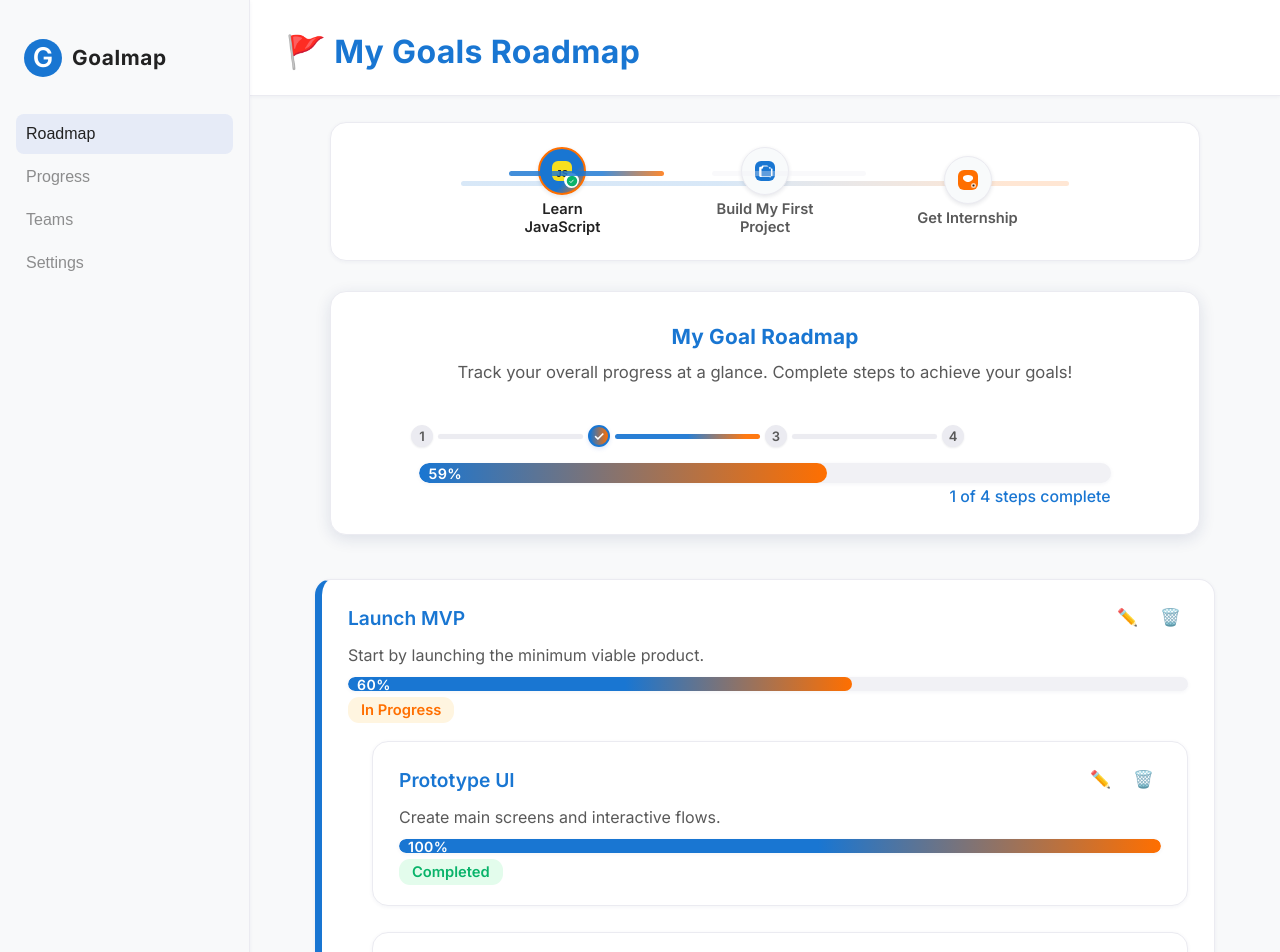
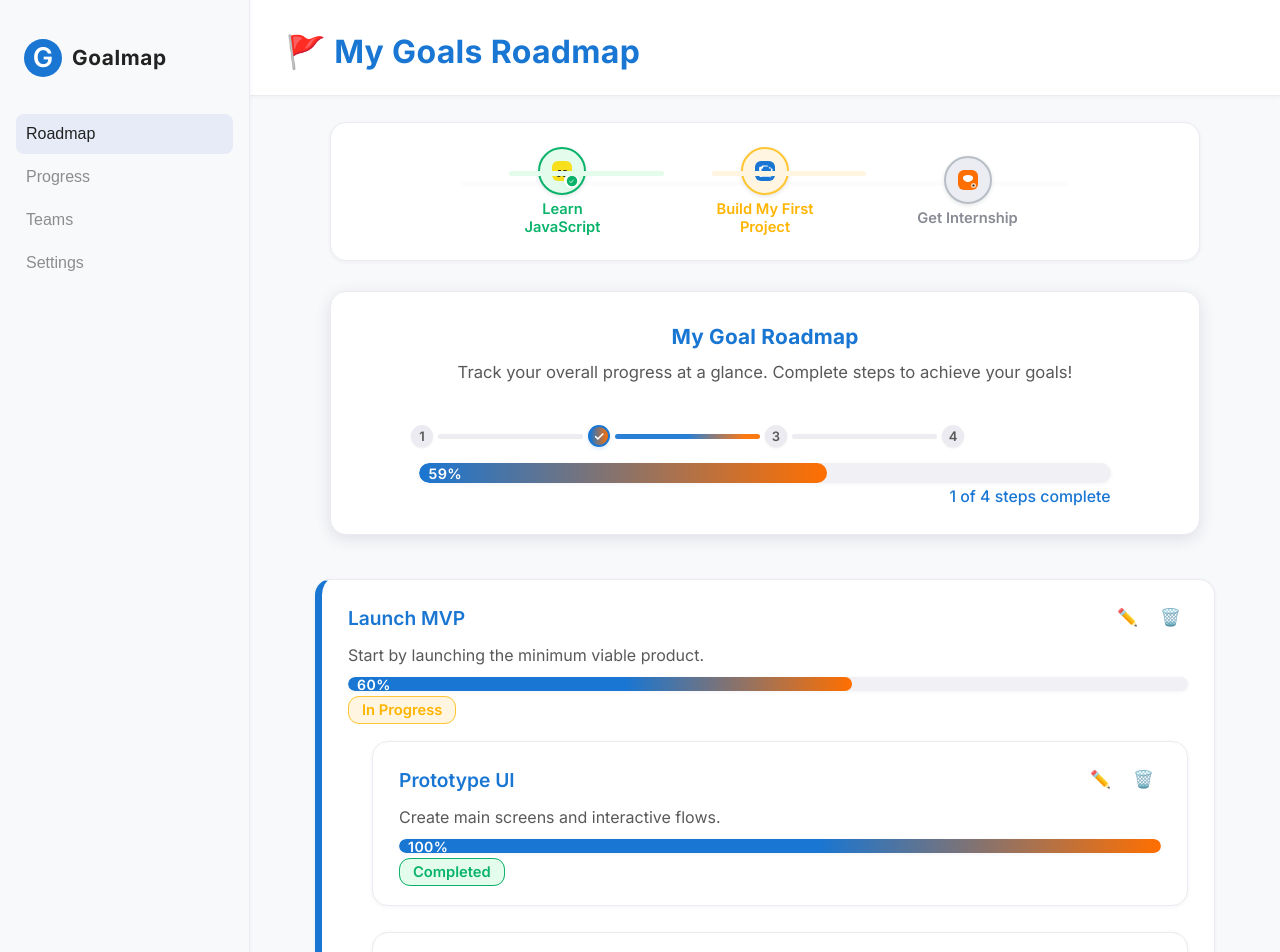
Before and after one commit to Workflow-Manager-admin/goalmap-navigator-111025-8d7507de, a React (Create React App) app in the folder frontend_react_app/: page / in a window 1280 px wide. Shown: the top 952 px of the page. Built offline with nearby package versions, Linux system fonts and the light colour scheme; the HTML template or start-up script is replaced by a standard one.

Commit message:
CheckPoint - cg1d525088

```diff
--- a/frontend_react_app/src/App.css
+++ b/frontend_react_app/src/App.css
@@ -345,10 +345,23 @@ body, html {
   font-weight: 600;
   background: #ececf3;
   color: #353651;
+  border: 1px solid #b8bec5;
 }
-.status-planned { background: #eaeffe; color: var(--primary);}
-.status-inprogress { background: #fff5e0; color: var(--accent); }
-.status-completed { background: #e3fcec; color: #09b36a;}
+.status-planned, .status-pending {
+  background: #ececf3;
+  color: #888b94;
+  border: 1px solid #b8bec5;
+}
+.status-inprogress, .status-in-progress {
+  background: #fff5e0;
+  color: #FFB400;
+  border: 1px solid #ffc632;
+}
+.status-completed {
+  background: #e3fcec;
+  color: #09b36a;
+  border: 1px solid #09b36a;
+}
 
 .goal-children {
   margin-left: 24px;
--- a/frontend_react_app/src/App.js
+++ b/frontend_react_app/src/App.js
@@ -1,6 +1,7 @@
 import React, { useState } from "react";
 import "./App.css";
-
+import MilestoneModal from "./MilestoneModal";
+import GoalModal from "./GoalModal";
 
 /** Milestone icons for demo (SVG inline, modern/minimal) */
 const milestoneIcons = {
@@ -32,7 +33,9 @@ const milestoneIcons = {
   ),
 };
 
-/** Milestone data for the progress bar demo */
+/** Milestone data for the progress bar demo.
+  * Now all statuses = "Completed", "In Progress", or "Pending"
+  */
 const demoMilestones = [
   {
     id: 1001,
@@ -53,11 +56,9 @@ const demoMilestones = [
     iconKey: "internship",
     title: "Get Internship",
     description: "Apply and interview for tech internships.",
-    status: "Planned",
+    status: "Pending",
   },
 ];
-
-import MilestoneModal from "./MilestoneModal";
 
 /**
  * The main application, includes dashboard and roadmap/milestone modal logic.
@@ -233,8 +234,51 @@ function MilestoneRoadmapBar({
   setHoveredMilestone,
   selectedMilestone,
   setSelectedMilestone,
-  onMilestoneClick, // New: callback for modal open
+  onMilestoneClick,
 }) {
+  // Helper: get color by status (lowercase)
+  function getMilestoneColors(status) {
+    // Returns: {bg, border, iconColor, textColor}
+    switch ((status || "").toLowerCase()) {
+      case "completed":
+        return {
+          bg: "#e3fcec",
+          border: "#09b36a",
+          iconBg: "#09b36a",
+          circleBg: "#09b36a",
+          text: "#09b36a",
+          gradient: "linear-gradient(135deg,#22bb7f 65%,#a3f7c4 100%)",
+        };
+      case "in progress":
+        return {
+          bg: "#fff5e0",
+          border: "#ffc632",
+          iconBg: "#ffc632",
+          circleBg: "#ffc632",
+          text: "#FFB400",
+          gradient: "linear-gradient(135deg,#ffe073 55%,#ffc632 100%)",
+        };
+      case "pending":
+        return {
+          bg: "#ececf3",
+          border: "#b8bec5",
+          iconBg: "#b8bec5",
+          circleBg: "#b8bec5",
+          text: "#888b94",
+          gradient: "linear-gradient(135deg,#c4c8d5 70%,#e3e4ef 100%)",
+        };
+      default:
+        return {
+          bg: "#ececf3",
+          border: "#b8bec5",
+          iconBg: "#b8bec5",
+          circleBg: "#b8bec5",
+          text: "#888b94",
+          gradient: "linear-gradient(135deg,#c4c8d5 70%,#e3e4ef 100%)",
+        };
+    }
+  }
+
   return (
     <div
       className="milestone-roadmap-bar"
@@ -283,14 +327,17 @@ function MilestoneRoadmapBar({
               right: 0,
               height: 5,
               borderRadius: 4,
-              background:
-                "linear-gradient(90deg,var(--primary) 42%,var(--accent) 90%)",
-              opacity: 0.17,
+              background: "var(--border)",
+              opacity: 0.18,
               zIndex: 0,
             }}
           />
           {milestones.map((m, idx) => {
-            const isCompleted = m.status && m.status.toLowerCase() === "completed";
+            const statusLc = (m.status || "").toLowerCase();
+            const isCompleted = statusLc === "completed";
+            const isInProgress = statusLc === "in progress";
+            const isPending = statusLc === "pending";
+            const colors = getMilestoneColors(m.status);
             const isCurrent =
               (hoveredMilestone && hoveredMilestone.id === m.id) ||
               (selectedMilestone && selectedMilestone.id === m.id);
@@ -308,34 +355,29 @@ function MilestoneRoadmapBar({
                   minWidth: 0,
                   zIndex: 2,
                   cursor: "pointer",
-                  outline: isCurrent ? "2.1px solid #1976D2" : "none",
+                  outline: isCurrent ? `2.1px solid var(--primary)` : "none",
                   background: "none",
                 }}
                 onMouseEnter={() => setHoveredMilestone(m)}
                 onMouseLeave={() => setHoveredMilestone(null)}
                 onFocus={() => setHoveredMilestone(m)}
                 onBlur={() => setHoveredMilestone(null)}
-                // For popover only: inline quick info. For modal: open modal on click.
                 onClick={(e) => {
-                  // Prefer modal on click, leave popover for hover/focus
                   if (onMilestoneClick) onMilestoneClick(m);
                 }}
                 aria-label={m.title}
                 title={m.title}
               >
+                {/* Milestone colored circle */}
                 <div
                   style={{
                     width: 48,
                     height: 48,
                     borderRadius: "50%",
-                    background: isCompleted
-                      ? "linear-gradient(135deg,var(--primary) 65%,var(--accent) 100%)"
-                      : "#f8fafb",
+                    background: colors.bg,
                     border: isCurrent
-                      ? "2.7px solid #1976D2"
-                      : isCompleted
-                      ? "2px solid var(--accent)"
-                      : "1.5px solid var(--border)",
+                      ? "2.7px solid var(--primary)"
+                      : `2px solid ${colors.border}`,
                     boxShadow: isCurrent
                       ? "var(--shadow-md)"
                       : "0 1.5px 4px 0 rgba(21,28,55,.11)",
@@ -343,7 +385,7 @@ function MilestoneRoadmapBar({
                     alignItems: "center",
                     justifyContent: "center",
                     marginBottom: 3,
-                    transition: "border .18s, box-shadow .23s",
+                    transition: "border .18s, box-shadow .23s, background .23s",
                     position: "relative",
                   }}
                 >
@@ -381,9 +423,7 @@ function MilestoneRoadmapBar({
                     fontWeight: 600,
                     color: isCurrent
                       ? "var(--primary)"
-                      : isCompleted
-                      ? "#222"
-                      : "var(--text-secondary)",
+                      : colors.text,
                     marginTop: 2,
                     textAlign: "center",
                     maxWidth: 101,
@@ -395,7 +435,7 @@ function MilestoneRoadmapBar({
                 >
                   {m.title}
                 </div>
-                {/* Show inline popover for accessibility/quick view, but modal opens on click */}
+                {/* Inline milestone popover */}
                 {isCurrent && (
                   <div
                     className="milestone-popover"
@@ -428,15 +468,15 @@ function MilestoneRoadmapBar({
                       marginTop: 9,
                       display: "flex",
                       justifyContent: "center",
-                      gap: 7
+                      gap: 7,
                     }}>
                       <span className="status-badge"
                         style={{
-                          background: isCompleted
-                            ? "#e3fcec"
-                            : m.status === "Planned" ? "#eaeffe" : "#fff5e0",
-                          color: isCompleted ? "#09b36a" : m.status === "Planned" ? "var(--primary)" : "var(--accent)",
-                          fontSize: "0.9em"
+                          background: colors.bg,
+                          color: colors.text,
+                          border: `1px solid ${colors.border}`,
+                          fontSize: "0.93em",
+                          fontWeight: 700,
                         }}>
                         {m.status}
                       </span>
@@ -456,9 +496,11 @@ function MilestoneRoadmapBar({
                       borderRadius: 4,
                       background:
                         isCompleted
-                          ? "linear-gradient(90deg,var(--primary) 60%,var(--accent) 100%)"
-                          : "var(--border)",
-                      opacity: isCompleted ? .82 : .33,
+                          ? "#e3fcec"
+                          : isInProgress
+                          ? "#fff5e0"
+                          : "#ececf3",
+                      opacity: 1,
                       zIndex: 1,
                     }}
                   />
--- /dev/null
+++ b/frontend_react_app/src/GoalModal.js
@@ -0,0 +1,24 @@
+import React from "react";
+
+/**
+ * Minimal GoalModal for build error fixing. Displays only the required basic modal layout.
+ * PUBLIC_INTERFACE
+ */
+function GoalModal({ type, goal, onClose, onCreate, onEdit, onDelete }) {
+  return (
+    <div className="modal-overlay" tabIndex={-1} aria-modal="true" role="dialog" style={{ zIndex: 2500 }}>
+      <div className="modal-content" style={{ maxWidth: 400 }}>
+        <h2 style={{ marginTop: 0 }}>{type === "edit" ? "Edit Goal" : "New Goal"}</h2>
+        <div style={{ marginBottom: 16 }}>
+          <div style={{ fontWeight: 500 }}>{goal ? goal.title : "Goal Title"}</div>
+          <div style={{ color: "#787a8b" }}>{goal ? goal.description : "Goal Description"}</div>
+        </div>
+        <div className="modal-actions" style={{ marginTop: 24, gap: 12 }}>
+          <button type="button" className="btn-secondary" onClick={onClose}>Close</button>
+        </div>
+      </div>
+    </div>
+  );
+}
+
+export default GoalModal;
```
